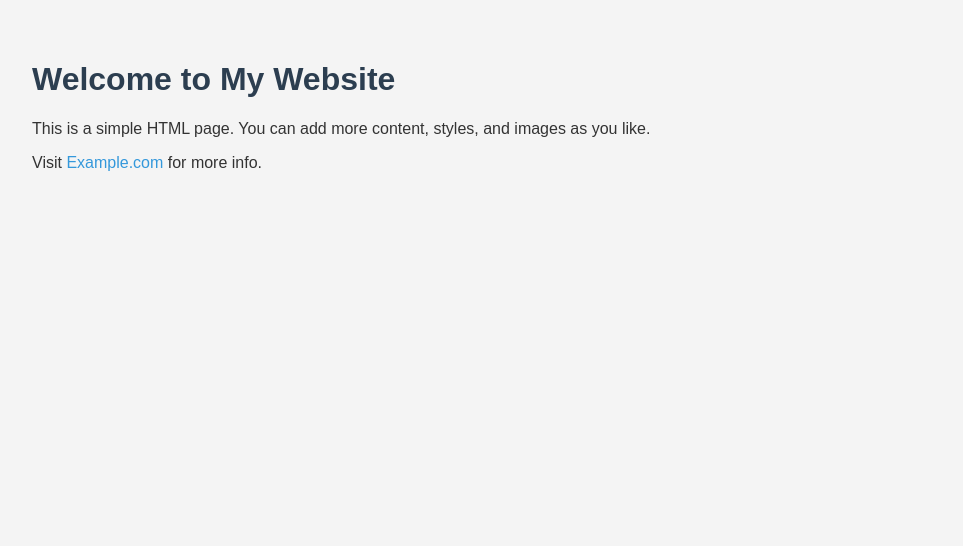
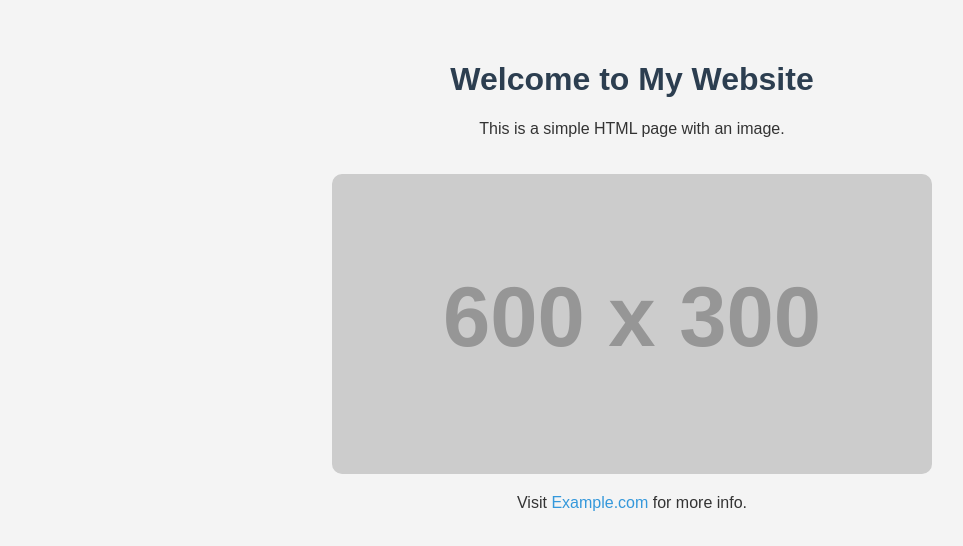
Before and after one commit to ThinhNgocNam/Trash, a plain HTML site: page index.html in a window 1280 px wide. Shown: the whole page, without its empty margins (8-971 px from the left). Drawn offline with Linux system fonts and the light colour scheme; placeholder pictures from the web are drawn by us.

Commit message:
Add a image

```diff
--- a/index.html
+++ b/index.html
@@ -10,9 +10,16 @@
       padding: 2rem;
       background-color: #f4f4f4;
       color: #333;
+      text-align: center;
     }
     h1 {
       color: #2c3e50;
+    }
+    img {
+      max-width: 100%;
+      height: auto;
+      border-radius: 10px;
+      margin-top: 20px;
     }
     a {
       color: #3498db;
@@ -26,7 +33,11 @@
 <body>
 
   <h1>Welcome to My Website</h1>
-  <p>This is a simple HTML page. You can add more content, styles, and images as you like.</p>
+  <p>This is a simple HTML page with an image.</p>
+
+  <!-- Replace the src with your own image URL or file path -->
+  <img src="https://via.placeholder.com/600x300.png?text=Sample+Image" alt="Sample Image">
+
   <p>Visit <a href="https://example.com" target="_blank">Example.com</a> for more info.</p>
 
 </body>
```
